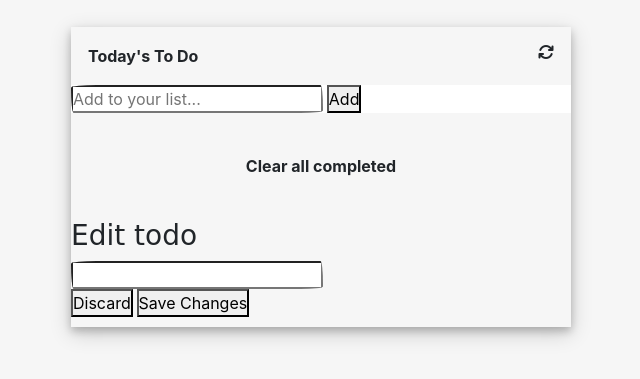
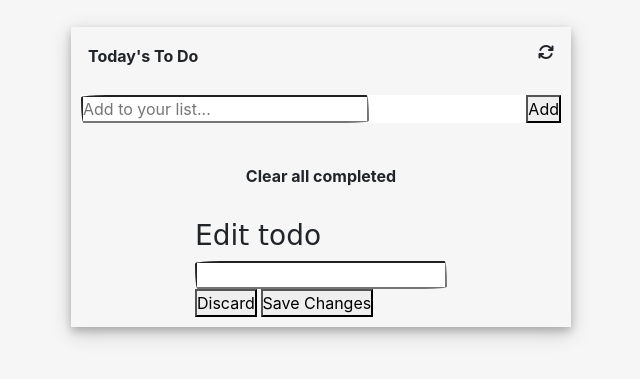
Before and after one commit to LeslieAine/todoList-webpack, a website built with webpack: page src/index.html in a window 1280 px wide. Shown: the part 71-450 px from the top of the page, without its empty margins (319-959 px from the left). Built offline with nearby package versions, Linux system fonts and the light colour scheme; a web font is replaced by a local one.

Commit message:
Add styles to output

```diff
--- a/src/index.css
+++ b/src/index.css
@@ -28,9 +28,11 @@ h1 {
 }
 
 .todo-list {
-  padding: 0;
+  margin: 10px;
   height: auto;
   background-color: #fff;
+  display: flex;
+  justify-content: space-between;
 }
 
 .todo-list li {
@@ -89,3 +91,18 @@ input:focus {
   margin: auto;
   cursor: pointer;
 }
+
+.input-text {
+  width: 60%;
+}
+
+.todo {
+  display: flex;
+  flex-direction: row;
+  justify-content: space-around;
+}
+
+.edit__section {
+  justify-content: center;
+  align-self: center;
+}
```
